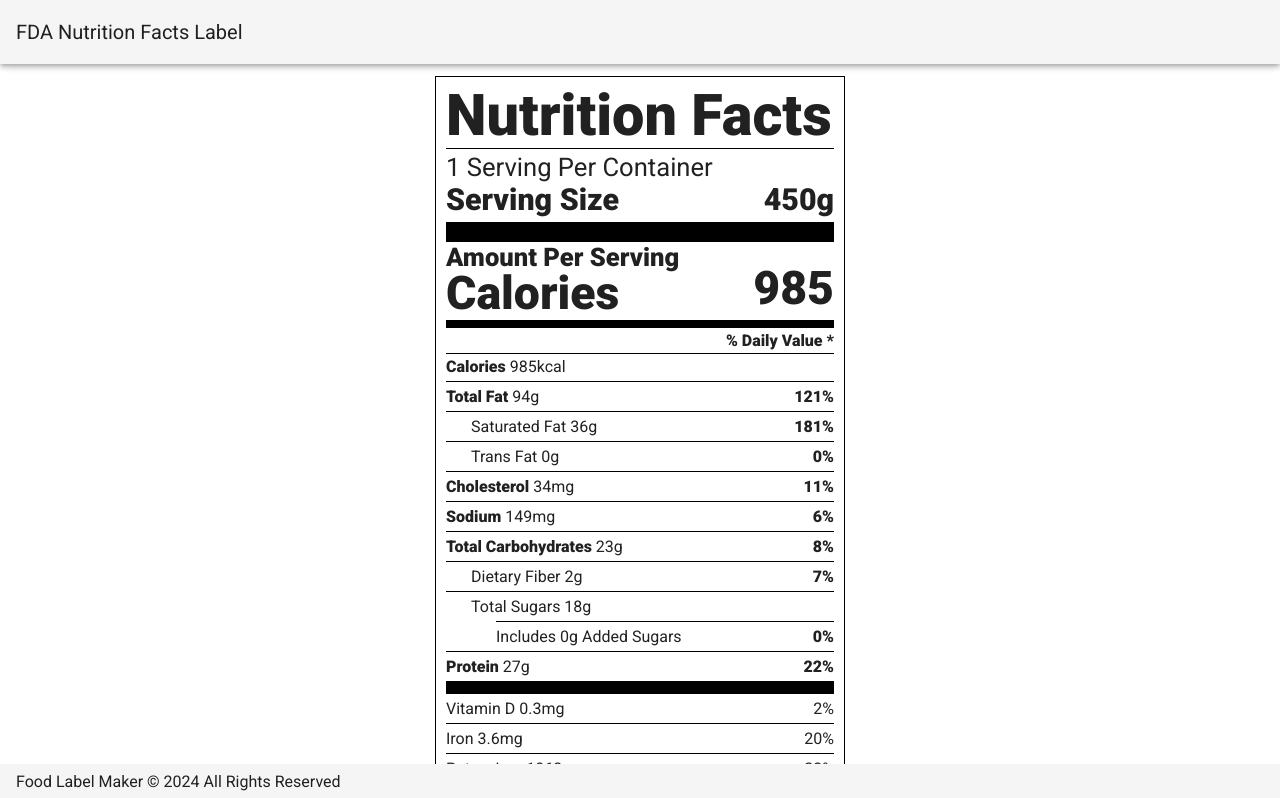
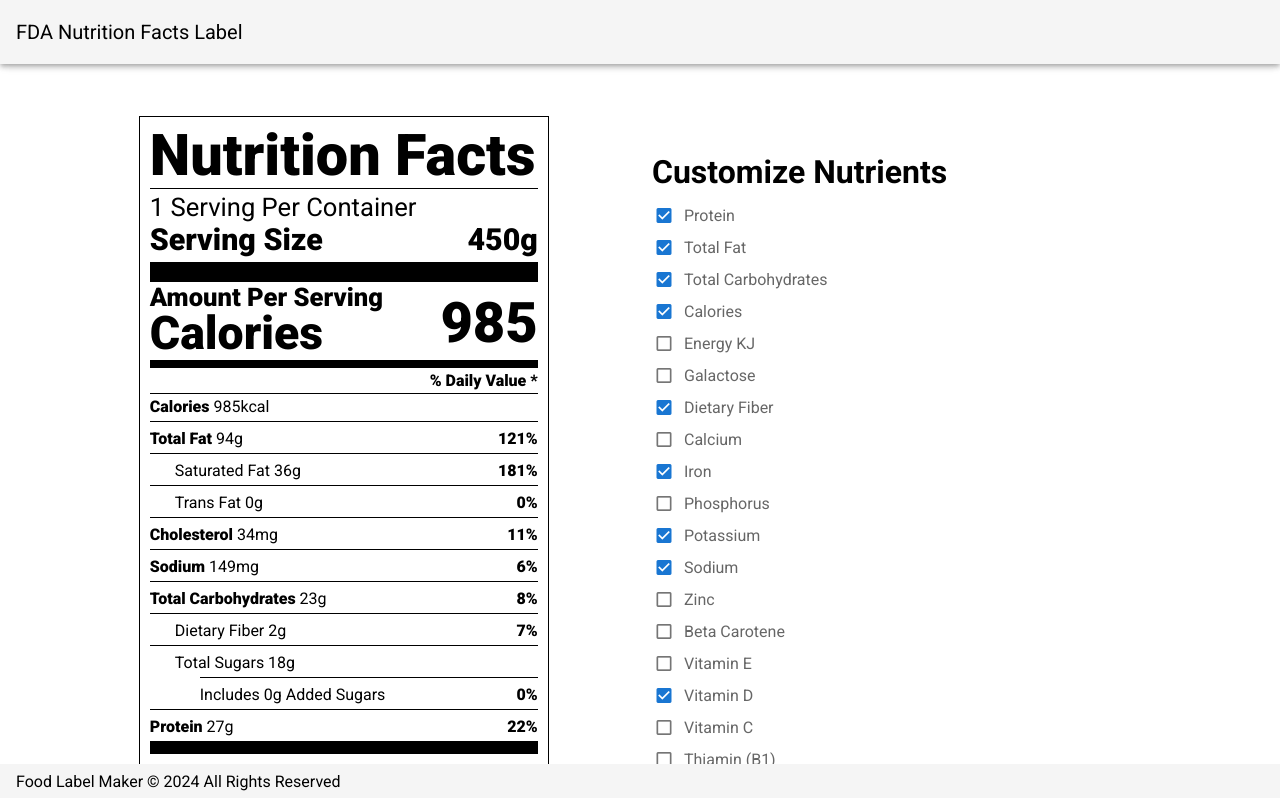
Before and after one commit to AhmadMuhamo/fda-nutrition-facts-label, a Nuxt app: page / in a window 1280 px wide. Shown: the top 798 px of the page. Built offline with nearby package versions, Linux system fonts and the light colour scheme.

Commit message:
Added Customization

```diff
--- a/assets/app.scss
+++ b/assets/app.scss
@@ -1,5 +1,8 @@
 body {
   font-size: 16px;
+}
+* {
+  color: #000;
 }
 p {
   margin-bottom: 0 !important;
--- a/components/NutritionFacts.vue
+++ b/components/NutritionFacts.vue
@@ -15,13 +15,13 @@
         <p>Amount Per Serving</p>
         <p>Calories</p>
       </div>
-      <p class="value">{{ Math.round(serving.Calories.value) }}</p>
+      <p class="value">{{ Math.round(caloriesPerServing) }}</p>
     </div>
     <v-divider class="thick" />
     <div class="nutrient-data">
       <p class="text-right bold">% Daily Value *</p>
       <v-divider />
-      <ul>
+      <ul v-if="servingArr.length">
         <li
           v-for="nutrient in servingArr"
           :key="nutrient.id"
@@ -59,6 +59,11 @@
 export default {
   name: 'NutritionFacts',
   props: {
+    caloriesPerServing: {
+      type: Number,
+      required: true,
+      default: 0
+    },
     amounts: {
       type: Object,
       required: true,
@@ -70,9 +75,9 @@ export default {
       default: () => {}
     },
     serving: {
-      type: Object,
+      type: Array,
       required: true,
-      default: () => {}
+      default: () => []
     }
   },
   data() {
@@ -83,12 +88,7 @@ export default {
   },
   computed: {
     servingArr() {
-      const servingArr = []
-      for (const key in this.serving) {
-        if (this.serving[key].enabled) {
-          servingArr.push(this.serving[key])
-        }
-      }
+      const servingArr = this.serving.filter( el => el.enabled)
       servingArr.sort((a, b) => a.order - b.order).sort((a, b) => a.section - b.section)
       return servingArr
     }
@@ -134,7 +134,7 @@ export default {
     }
     .value {
       font-weight: 1000;
-      font-size: 2.9rem;
+      font-size: 3.5rem;
       margin-top: auto;
     }
   }
@@ -145,7 +145,7 @@ export default {
     li {
       &:not(:first-child) {
         border-top: 1px solid #000;
-        padding-top: 5px;
+        padding-top: 7px;
       }
       &.indented.double {
         padding-left: 0;
--- a/pages/index.vue
+++ b/pages/index.vue
@@ -1,7 +1,25 @@
 <template>
-  <v-row justify="center" align="center">
-    <v-col cols="12" sm="12" md="8" align="center">
-      <nutrition-facts :amounts="amounts" :daily-value="dailyValue" :serving="serving"/>
+  <v-row justify="center" align="center" class="pt-10">
+    <v-col cols="12" sm="12" md="6" align="center">
+      <nutrition-facts
+        :amounts="amounts"
+        :daily-value="dailyValue"
+        :serving="serving"
+        :calories-per-serving="caloriesPerServing"
+      />
+    </v-col>
+    <v-col cols="12" sm="12" md="6">
+      <h1>Customize Nutrients</h1>
+      <div style="max-height: 700px;overflow: scroll;">
+        <v-checkbox
+          v-for="item in serving"
+          :key="item.id"
+          v-model="item.enabled"
+          :label="item.name"
+          dense
+          hide-details
+        />
+      </div>
     </v-col>
   </v-row>
 </template>
@@ -16,10 +34,15 @@ export default {
     NutritionFacts
   },
   data() {
+    const serving = []
+    for (const key in response.label.serving) {
+      serving.push(response.label.serving[key])
+    }
     return {
-      amounts: response.label.amounts,
-      dailyValue: response.label.daily_value,
-      serving: response.label.serving
+      amounts: response.label?.amounts,
+      dailyValue: response.label?.daily_value,
+      serving,
+      caloriesPerServing: response.label?.serving?.Calories?.value
     }
   }
 }
```
